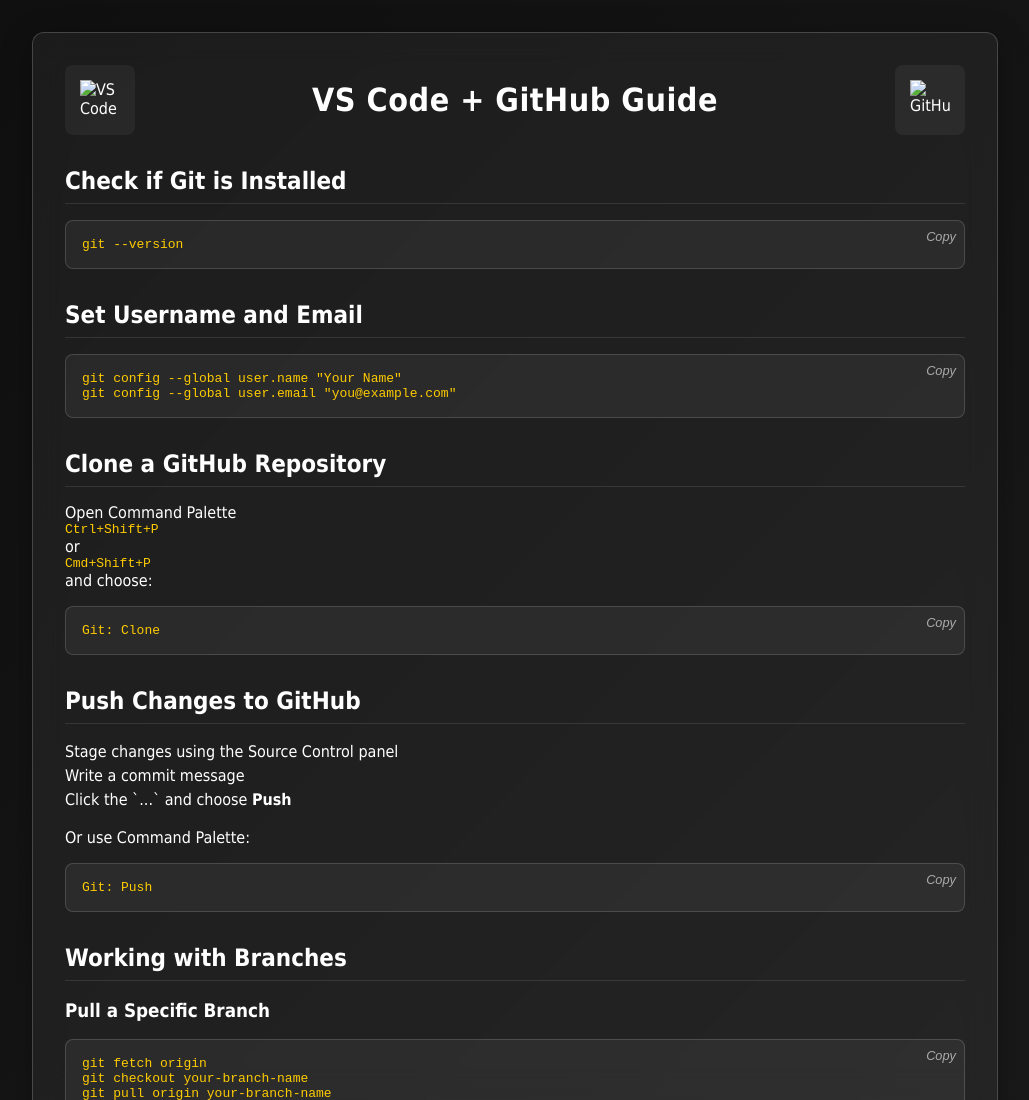
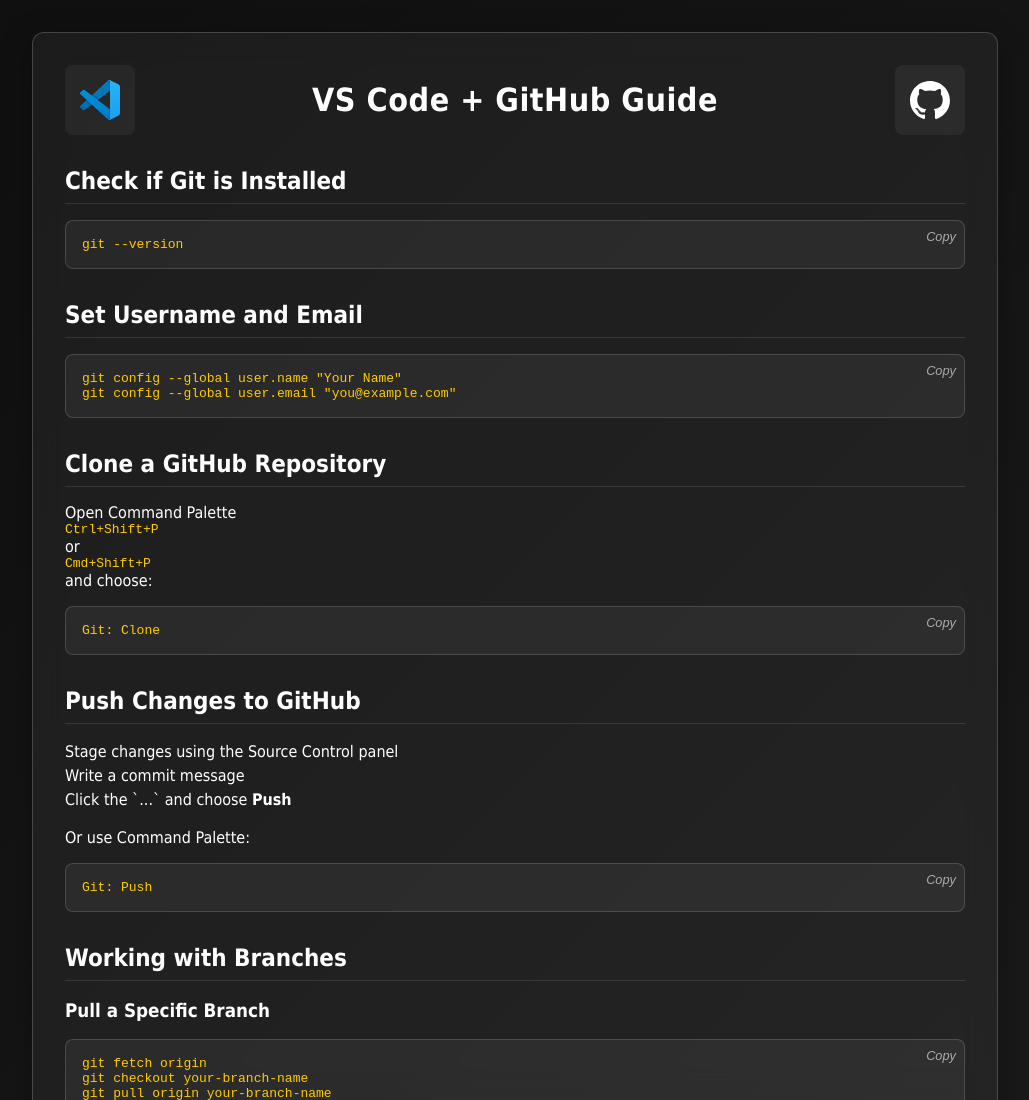
Before and after one commit to 9demnex/vscode-github-guide, a plain HTML site: page index.html in a window 1280 px wide. Shown: the top 1100 px of the page, without its empty margins (125-1154 px from the left). Drawn offline with Linux system fonts and the light colour scheme; the site is published under a folder, as on GitHub Pages, so addresses that start at the root find nothing; a web font is replaced by a local one.

Commit message:
Fixed assests

```diff
--- a/index.html
+++ b/index.html
@@ -142,9 +142,9 @@
 <body>
     <div class="x9dem-container">
         <div class="x9dem-header">
-            <img src="/assets/VSCode.svg" alt="VS Code" />
+            <img src="assets/VSCode.svg" alt="VS Code" />
             <h1>VS Code + GitHub Guide</h1>
-            <img src="/assets/GitHub-rev.svg" alt="GitHub" />
+            <img src="assets/GitHub-rev.svg" alt="GitHub" />
         </div>
 
 
```
